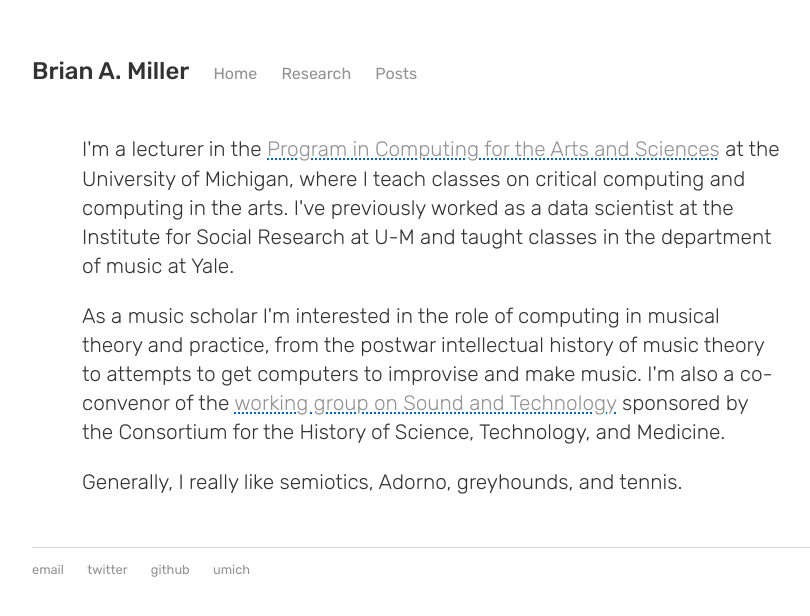
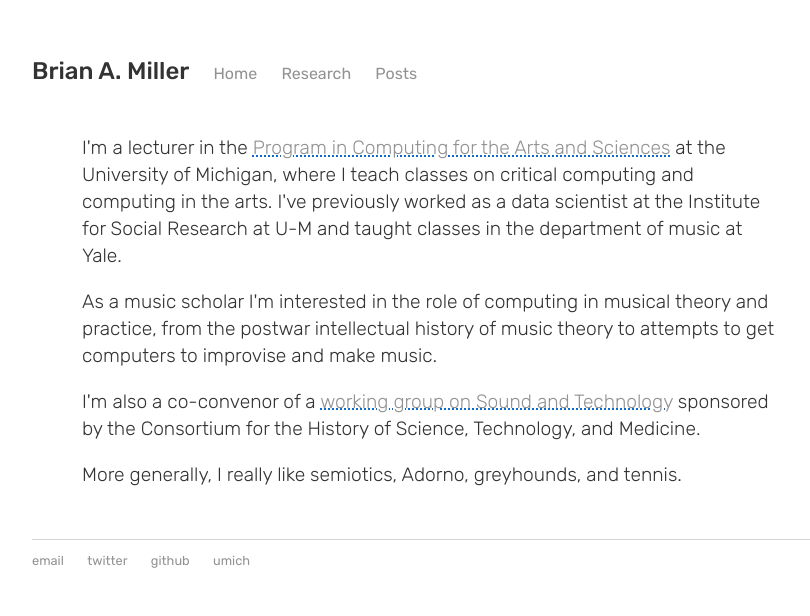
Before and after one commit to bmill42/bmill42.github.io, a Jekyll site: the page built from index.html, in a window 1280 px wide. Shown: the top 616 px of the page, without its empty margins (168-978 px from the left). Built offline with Jekyll 4.4.1, drawn with Linux system fonts in a browser that asks for light colours.

Commit message:
more updates

```diff
--- a/css/main.css
+++ b/css/main.css
@@ -9,7 +9,7 @@ a { text-decoration: underline; color: #929292; font-weight: lighter; text-decor
 a:hover { color: #0066cc; }
 
 p, ul {font-family: 'Rubik', 'Verdana', 'Arial', 'Sans-Serif'; }
-p, ul { font-size: 1.3em; line-height: 1.4em; color: #333; font-weight: lighter;}
+p, ul { font-size: 1.2em; line-height: 1.4em; color: #333; font-weight: lighter;}
 li.emph {font-size: 1.5em; font-weight: 500;}
 @media screen and (max-width:1000px) {
   /* CSS for screens that are 1000 pixels or more will be put in this section */
--- a/index.html
+++ b/index.html
@@ -7,8 +7,10 @@ title: Brian A. Miller
 
     <p>I'm a lecturer in the <a href="https://lsa.umich.edu/computingfor/undergraduates/course-offerings.html">Program in Computing for the Arts and Sciences</a> at the University of Michigan, where I teach classes on critical computing and computing in the arts. I've previously worked as a data scientist at the Institute for Social Research at U-M and taught classes in the department of music at Yale.</p>
 
-    <p>As a music scholar I'm interested in the role of computing in musical theory and practice, from the postwar intellectual history of music theory to attempts to get computers to improvise and make music. I'm also a co-convenor of the <a href="https://www.chstm.org/content/sound-and-technology">working group on Sound and Technology</a> sponsored by the Consortium for the History of Science, Technology, and Medicine.</p>
+    <p>As a music scholar I'm interested in the role of computing in musical theory and practice, from the postwar intellectual history of music theory to attempts to get computers to improvise and make music.</p>
 
-    <p>Generally, I really like semiotics, Adorno, greyhounds, and tennis.</p>
+    <p>I'm also a co-convenor of a <a href="https://www.chstm.org/content/sound-and-technology">working group on Sound and Technology</a> sponsored by the Consortium for the History of Science, Technology, and Medicine.</p>
+
+    <p>More generally, I really like semiotics, Adorno, greyhounds, and tennis.</p>
 
 </div>
```
Also changed, not shown: research/index.md (+1 -1 lines).
